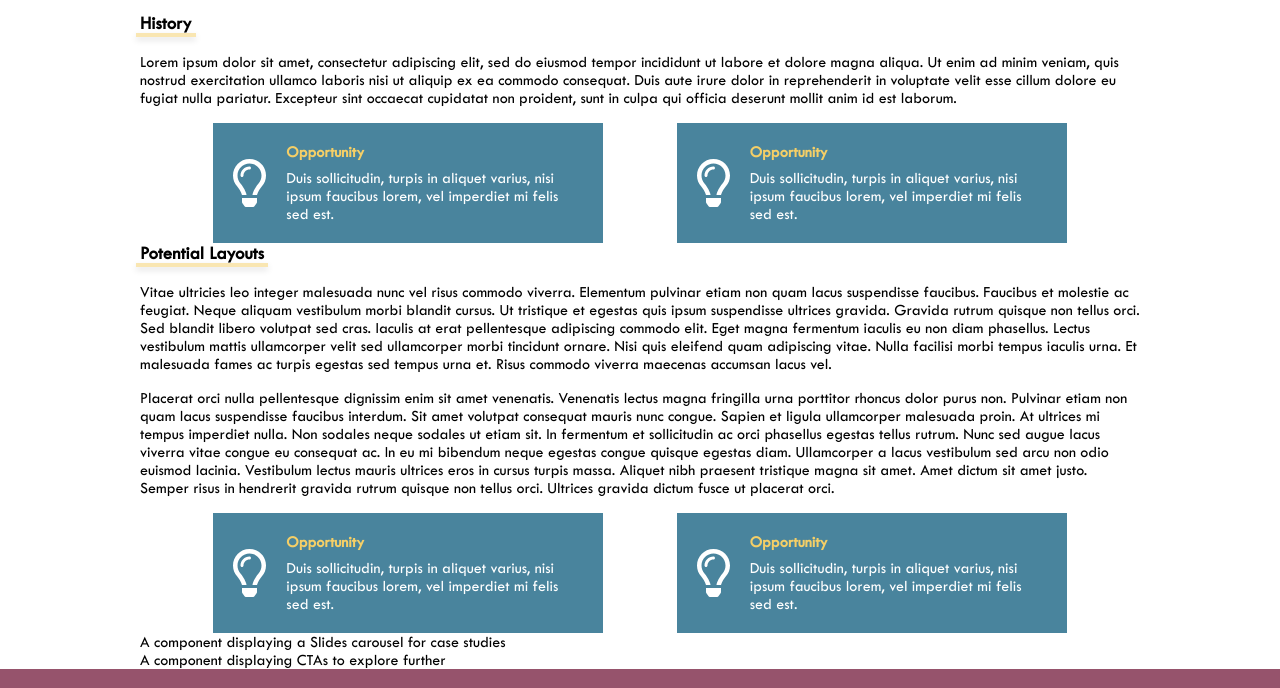
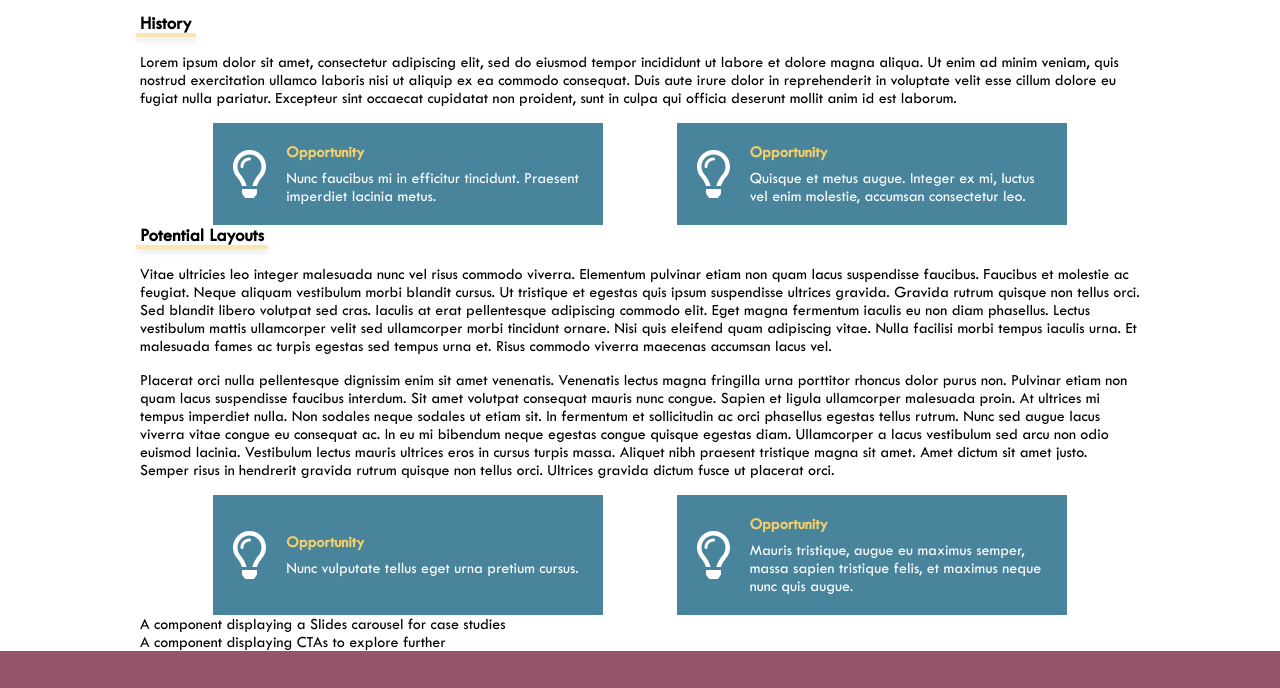
Before and after one commit to MAPC/living-little-staging, a Gatsby site: page / in a window 1280 px wide. Shown: the part 112-800 px from the top of the page. Built offline with nearby package versions, Linux system fonts and the light colour scheme; Gatsby itself is replaced by a stand-in of ours.

Commit message:
Display different opportunity text for each typology

```diff
--- a/src/components/typologySelect.jsx
+++ b/src/components/typologySelect.jsx
@@ -2,6 +2,7 @@
 import SubtopicHeader from './typologySelect/subtopicHeader';
 import OpportunityButton from './typologySelect/opportunityButton';
 import definitions from '../content/definitions.json';
+import opportunties from '../content/opportunities.json';
 
 const TypologySelect = () => {
   const [typology, setTypology] = useState('adu');
@@ -48,15 +49,15 @@
       <SubtopicHeader title="History" />
       <p>Lorem ipsum dolor sit amet, consectetur adipiscing elit, sed do eiusmod tempor incididunt ut labore et dolore magna aliqua. Ut enim ad minim veniam, quis nostrud exercitation ullamco laboris nisi ut aliquip ex ea commodo consequat. Duis aute irure dolor in reprehenderit in voluptate velit esse cillum dolore eu fugiat nulla pariatur. Excepteur sint occaecat cupidatat non proident, sunt in culpa qui officia deserunt mollit anim id est laborum.</p>
       <div className="opportunity__wrapper">
-        <OpportunityButton description="Duis sollicitudin, turpis in aliquet varius, nisi ipsum faucibus lorem, vel imperdiet mi felis sed est." />
-        <OpportunityButton description="Duis sollicitudin, turpis in aliquet varius, nisi ipsum faucibus lorem, vel imperdiet mi felis sed est." />
+        <OpportunityButton description={opportunties[typology].history.one} />
+        <OpportunityButton description={opportunties[typology].history.two} />
       </div>
       <SubtopicHeader title="Potential Layouts" />
       <p>Vitae ultricies leo integer malesuada nunc vel risus commodo viverra. Elementum pulvinar etiam non quam lacus suspendisse faucibus. Faucibus et molestie ac feugiat. Neque aliquam vestibulum morbi blandit cursus. Ut tristique et egestas quis ipsum suspendisse ultrices gravida. Gravida rutrum quisque non tellus orci. Sed blandit libero volutpat sed cras. Iaculis at erat pellentesque adipiscing commodo elit. Eget magna fermentum iaculis eu non diam phasellus. Lectus vestibulum mattis ullamcorper velit sed ullamcorper morbi tincidunt ornare. Nisi quis eleifend quam adipiscing vitae. Nulla facilisi morbi tempus iaculis urna. Et malesuada fames ac turpis egestas sed tempus urna et. Risus commodo viverra maecenas accumsan lacus vel.</p>
       <p>Placerat orci nulla pellentesque dignissim enim sit amet venenatis. Venenatis lectus magna fringilla urna porttitor rhoncus dolor purus non. Pulvinar etiam non quam lacus suspendisse faucibus interdum. Sit amet volutpat consequat mauris nunc congue. Sapien et ligula ullamcorper malesuada proin. At ultrices mi tempus imperdiet nulla. Non sodales neque sodales ut etiam sit. In fermentum et sollicitudin ac orci phasellus egestas tellus rutrum. Nunc sed augue lacus viverra vitae congue eu consequat ac. In eu mi bibendum neque egestas congue quisque egestas diam. Ullamcorper a lacus vestibulum sed arcu non odio euismod lacinia. Vestibulum lectus mauris ultrices eros in cursus turpis massa. Aliquet nibh praesent tristique magna sit amet. Amet dictum sit amet justo. Semper risus in hendrerit gravida rutrum quisque non tellus orci. Ultrices gravida dictum fusce ut placerat orci.</p>
       <div className="opportunity__wrapper">
-        <OpportunityButton description="Duis sollicitudin, turpis in aliquet varius, nisi ipsum faucibus lorem, vel imperdiet mi felis sed est." />
-        <OpportunityButton description="Duis sollicitudin, turpis in aliquet varius, nisi ipsum faucibus lorem, vel imperdiet mi felis sed est." />
+        <OpportunityButton description={opportunties[typology]['potential layouts'].one} />
+        <OpportunityButton description={opportunties[typology]['potential layouts'].two} />
       </div>
     </section>
   );
--- /dev/null
+++ b/src/content/opportunities.json
@@ -0,0 +1,67 @@
+{
+  "adu": {
+    "history": {
+      "one": "Nunc faucibus mi in efficitur tincidunt. Praesent imperdiet lacinia metus.",
+      "two": "Quisque et metus augue. Integer ex mi, luctus vel enim molestie, accumsan consectetur leo."
+    },
+      "potential layouts": {
+        "one": "Nunc vulputate tellus eget urna pretium cursus.",
+        "two": "Mauris tristique, augue eu maximus semper, massa sapien tristique felis, et maximus neque nunc quis augue."
+      }
+    },
+
+  "tiny house": {
+    "history": {
+      "one": "Nullam lectus enim, viverra quis placerat eget, pharetra sit amet neque.",
+      "two": "Aenean eu leo justo. Nullam sollicitudin dapibus cursus. Praesent maximus egestas sem, eget imperdiet ex porta nec."
+    },
+    "potential layouts": {
+      "one": "Vestibulum vitae arcu eu eros interdum sagittis et sit amet tellus. In pharetra ultricies cursus.",
+      "two": "Mauris nec enim fermentum, dapibus mauris a, maximus ipsum."
+    }
+  },
+
+  "row house": {
+    "history": {
+      "one": "Etiam sodales orci ut sapien ultrices efficitur. Vestibulum bibendum sit amet quam eu tempus.",
+      "two": "Duis hendrerit pharetra congue. Nam euismod enim sagittis."
+    },
+    "potential layouts": {
+      "one": "Ultrices lacus a, iaculis lacus. Etiam laoreet sodales dui, id semper sem molestie suscipit.",
+      "two": "Vivamus commodo massa non nulla placerat viverra. Nulla feugiat purus sed nunc congue, quis imperdiet nunc tempor."
+    }
+  },
+
+   "mixed-use": {
+    "history": {
+        "one": "Phasellus semper nibh et diam euismod dapibus. Nullam pellentesque quis velit ut consequat.",
+        "two": "Morbi vitae sem sagittis, euismod dolor vitae, sodales felis. In sit amet scelerisque odio, vel dignissim nisl."
+      },
+      "potential layouts": {
+        "one": "Praesent lacinia arcu odio, non volutpat nibh pellentesque in.",
+        "two": "Vivamus nec nisi et ipsum posuere eleifend quis sit amet turpis. Etiam blandit tincidunt rhoncus."
+      }
+  },
+
+   "cottage": {
+    "history": {
+      "one": "Aenean risus tortor, consequat fringilla augue quis, rhoncus maximus ante. Fusce lacinia pretium nisi in dignissim.",
+      "two": "Nulla ut lectus leo. Suspendisse quis lacinia ipsum. Aenean sit amet tellus sapien."
+    },
+    "potential layouts": {
+      "one": "Phasellus dapibus vitae nunc non blandit. Morbi bibendum orci nec nunc pulvinar.",
+      "two": "Eget porttitor sapien tincidunt. Aenean fermentum venenatis sapien, mattis malesuada sem. Aenean eu viverra sapien, et fermentum est."
+    }
+  },
+
+  "cohousing": {
+   "history": {
+      "one": "Sed rutrum enim in egestas blandit. Sed id sapien hendrerit, pretium quam nec, maximus metus.",
+      "two": "Nullam dignissim eros lacus, a consectetur sem accumsan sagittis. Quisque congue elementum nisi, vel semper leo cursus vitae."
+    },
+    "potential layouts": {
+      "one": "Integer ante quam, tristique ullamcorper fermentum vitae, fermentum id mi.",
+      "two": "Duis id turpis eget felis consequat ultricies in ac arcu. Proin at orci sit amet sapien dictum malesuada eu in mauris."
+    }
+  }
+}
```
